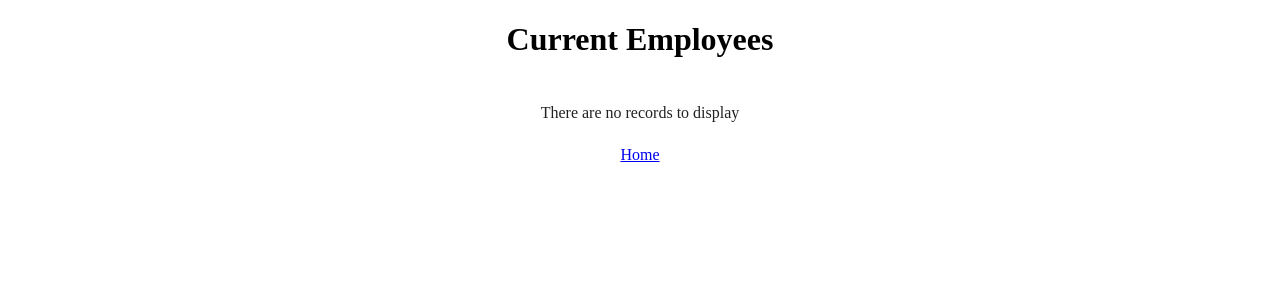
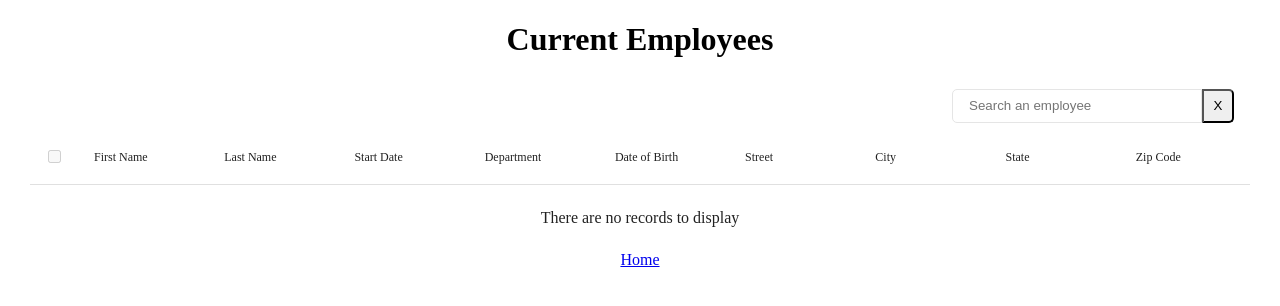
Before and after one commit to augt/P14-DAJSR, a React app: page /employee-list in a window 1280 px wide. Shown: the top 306 px of the page. Built offline with nearby package versions, Linux system fonts and the light colour scheme; the HTML template or start-up script is replaced by a standard one.

Commit message:
added filtering feature to employees list

```diff
--- a/package.json
+++ b/package.json
@@ -16,7 +16,7 @@
     "react-dom": "^18.2.0",
     "react-redux": "^9.1.0",
     "react-router-dom": "^6.21.3",
-    "styled-components": "^6.1.8"
+    "styled-components": "5.3.11"
   },
   "devDependencies": {
     "@types/react": "^18.2.43",
--- a/src/components/Modal/index.jsx
+++ b/src/components/Modal/index.jsx
@@ -3,13 +3,21 @@ import {
   StyledModalBackground,
   StyledModalContainer,
 } from "./index.style";
+import PropTypes from "prop-types";
 
-function Modal({ onClose }) {
+Modal.propTypes = {
+  onClose: PropTypes.func,
+  errorMessages: PropTypes.array,
+};
+
+function Modal({ onClose, errorMessages }) {
   return (
     <StyledModalBackground>
       <StyledModalContainer>
         <div>Employee Created!</div>
-
+        {errorMessages.map((message) => {
+          <div>{message}</div>;
+        })}
         <StyledCloseButton
           onClick={(e) => {
             e.preventDefault();
--- a/src/components/Modal/index.style.js
+++ b/src/components/Modal/index.style.js
@@ -4,25 +4,30 @@ export const StyledModalBackground = styled.div`
   position: fixed;
   height: 100%;
   width: 100%;
-  background-color: black;
-  opacity: 0.7;
+  background-color: rgba(0, 0, 0, 0.75);
 `;
 
 export const StyledModalContainer = styled.div`
   position: relative;
   background-color: white;
   width: fit-content;
-  padding: 10px;
-  left: 50px;
+  padding: 20px 30px;
+  border-radius: 15px;
+  margin: auto;
+  top: 200px;
 `;
 
 export const StyledCloseButton = styled.button`
   position: absolute;
-  top: -5px;
-  right: -5px;
-  padding: 10px;
+  top: -15px;
+  right: -15px;
+  padding: 10px 12px;
   border-radius: 25px;
   background-color: black;
   color: white;
   border-color: black;
+
+  &:hover {
+    cursor: pointer;
+  }
 `;
--- a/src/pages/CreateEmployee/index.jsx
+++ b/src/pages/CreateEmployee/index.jsx
@@ -58,6 +58,7 @@ function CreateEmployee() {
         <input
           type="text"
           name="firstName"
+          id="firstName"
           onChange={(event) => {
             setFirstName(event.target.value);
           }}
@@ -66,6 +67,7 @@ function CreateEmployee() {
         <input
           type="text"
           name="lastName"
+          id="lastName"
           onChange={(event) => {
             setLastName(event.target.value);
           }}
@@ -74,6 +76,7 @@ function CreateEmployee() {
         <input
           type="date"
           name="birthDate"
+          id="birthDate"
           onChange={(event) => {
             setBirthDate(event.target.value);
           }}
@@ -82,6 +85,7 @@ function CreateEmployee() {
         <input
           type="date"
           name="startDate"
+          id="startDate"
           onChange={(event) => {
             setStartDate(event.target.value);
           }}
@@ -93,6 +97,7 @@ function CreateEmployee() {
           <input
             type="text"
             name="street"
+            id="street"
             onChange={(event) => {
               setStreet(event.target.value);
             }}
@@ -101,6 +106,7 @@ function CreateEmployee() {
           <input
             type="text"
             name="city"
+            id="city"
             onChange={(event) => {
               setCity(event.target.value);
             }}
@@ -108,6 +114,7 @@ function CreateEmployee() {
           <StyledLabel htmlFor="federatedState">State</StyledLabel>
           <StyledSelect
             name="federatedState"
+            id="federatedState"
             onChange={(event) => {
               setFederatedState(event.target.value);
             }}
@@ -120,6 +127,7 @@ function CreateEmployee() {
           <input
             type="text"
             name="zipCode"
+            id="zipCode"
             onChange={(event) => {
               setZipCode(event.target.value);
             }}
@@ -128,6 +136,7 @@ function CreateEmployee() {
         <StyledLabel htmlFor="department">Department</StyledLabel>
         <StyledSelect
           name="department"
+          id="department"
           onChange={(event) => {
             setDepartment(event.target.value);
           }}
@@ -141,6 +150,7 @@ function CreateEmployee() {
         <StyledSubmitButton
           type="submit"
           name="submit"
+          id="submit"
           value="Save"
           onClick={(e) => {
             e.preventDefault();
@@ -160,6 +170,9 @@ function CreateEmployee() {
     </StyledGlobalLayout>
   );
 }
+
+export default CreateEmployee;
+
 const states = [
   {
     name: "Alabama",
@@ -398,5 +411,3 @@ const states = [
     abbreviation: "WY",
   },
 ];
-
-export default CreateEmployee;
--- a/src/pages/EmployeeList/index.jsx
+++ b/src/pages/EmployeeList/index.jsx
@@ -1,9 +1,10 @@
-import { useEffect } from "react";
+import { useEffect, useState, useMemo } from "react";
 import DataTable from "react-data-table-component";
 import { useSelector, useDispatch } from "react-redux";
 import { fetchEmployees } from "../../redux/employees/employeesSlice";
 import { Link } from "react-router-dom";
-import { StyledEmployeeList } from "./index.style";
+import { StyledEmployeeList, TextField, ClearButton } from "./index.style";
+import PropTypes from "prop-types";
 
 function EmployeeList() {
   const dispatch = useDispatch();
@@ -60,13 +61,67 @@ function EmployeeList() {
     },
   ];
 
+  const [filterText, setFilterText] = useState("");
+  const [resetPaginationToggle, setResetPaginationToggle] = useState(false);
+  const filteredItems = employees.filter((item) => {
+    return Object.values(item).some((element) =>
+      element.toLowerCase().includes(filterText.toLowerCase())
+    );
+  });
+
+  const subHeaderComponentMemo = useMemo(() => {
+    const handleClear = () => {
+      if (filterText) {
+        setResetPaginationToggle(!resetPaginationToggle);
+        setFilterText("");
+      }
+    };
+
+    return (
+      <FilterComponent
+        onFilter={(e) => setFilterText(e.target.value)}
+        onClear={handleClear}
+        filterText={filterText}
+      />
+    );
+  }, [filterText, resetPaginationToggle]);
+
   return (
     <StyledEmployeeList>
       <h1>Current Employees</h1>
-      <DataTable columns={columns} data={employees} />
+      <DataTable
+        columns={columns}
+        data={filteredItems}
+        pagination
+        paginationResetDefaultPage={resetPaginationToggle} // optionally, a hook to reset pagination to page 1
+        subHeader
+        subHeaderComponent={subHeaderComponentMemo}
+        selectableRows
+        persistTableHead
+      />
       <Link to="/">Home</Link>
     </StyledEmployeeList>
   );
 }
 
+const FilterComponent = ({ filterText, onFilter, onClear }) => (
+  <>
+    <TextField
+      id="search"
+      type="text"
+      placeholder="Search an employee"
+      aria-label="Search Input"
+      value={filterText}
+      onChange={onFilter}
+    />
+    <ClearButton type="button" onClick={onClear}>
+      X
+    </ClearButton>
+  </>
+);
+FilterComponent.propTypes = {
+  filterText: PropTypes.string,
+  onFilter: PropTypes.func,
+  onClear: PropTypes.func,
+};
 export default EmployeeList;
--- a/src/pages/EmployeeList/index.style.js
+++ b/src/pages/EmployeeList/index.style.js
@@ -6,3 +6,32 @@ export const StyledEmployeeList = styled.main`
   align-items: center;
   margin: 0 30px;
 `;
+
+export const TextField = styled.input`
+  height: 32px;
+  width: 200px;
+  border-radius: 3px;
+  border-top-left-radius: 5px;
+  border-bottom-left-radius: 5px;
+  border-top-right-radius: 0;
+  border-bottom-right-radius: 0;
+  border: 1px solid #e5e5e5;
+  padding: 0 32px 0 16px;
+
+  &:hover {
+    cursor: pointer;
+  }
+`;
+
+export const ClearButton = styled.button`
+  border-top-left-radius: 0;
+  border-bottom-left-radius: 0;
+  border-top-right-radius: 5px;
+  border-bottom-right-radius: 5px;
+  height: 34px;
+  width: 32px;
+  text-align: center;
+  display: flex;
+  align-items: center;
+  justify-content: center;
+`;
```
Also changed, not shown: 1 other file (tests, documents, lock files or other folders).
